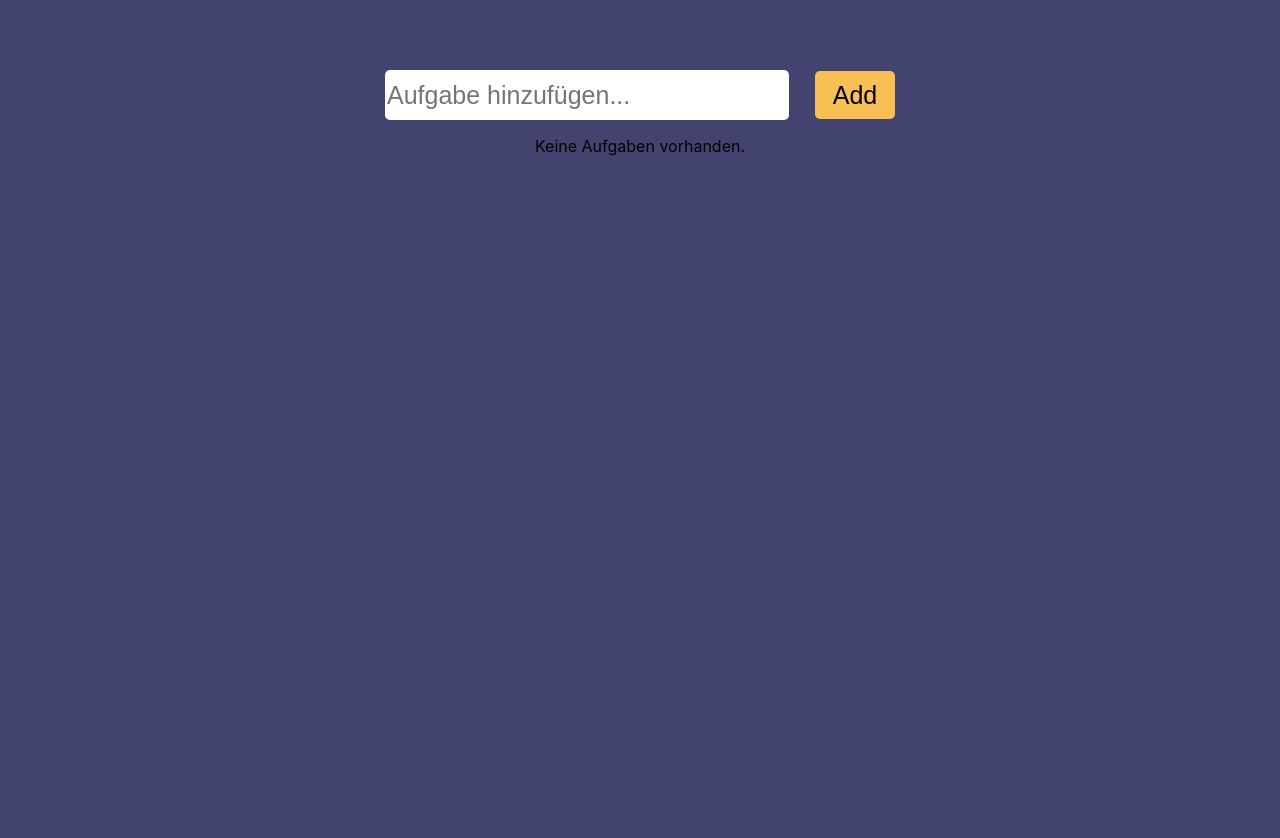
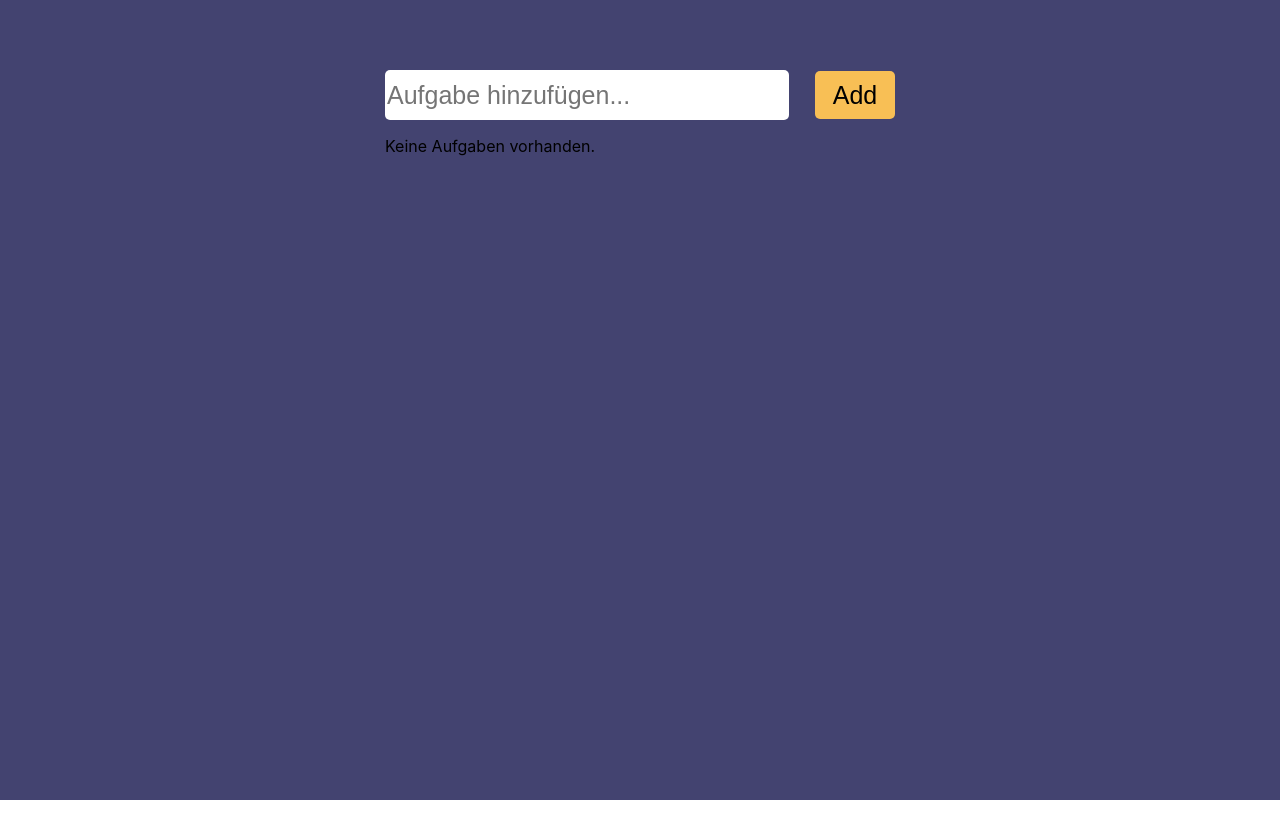
Before and after one commit to wladi-miller/todo-app, a React (Create React App) app: page / in a window 1280 px wide. Shown: the top 838 px of the page. After the commit the page ends 800 px from the top, so only its background shows below. Built offline with nearby package versions, Linux system fonts and the light colour scheme.

Commit message:
add overflow

```diff
--- a/public/index.html
+++ b/public/index.html
@@ -1,4 +1,4 @@
-<!DOCTYPE html>
+<!doctype html>
 <html lang="en">
   <head>
     <meta charset="utf-8" />
@@ -24,7 +24,7 @@
       work correctly both with client-side routing and a non-root public URL.
       Learn how to configure a non-root public URL by running `npm run build`.
     -->
-    <title>React App</title>
+    <title>Note App</title>
   </head>
   <body>
     <noscript>You need to enable JavaScript to run this app.</noscript>
--- a/src/App.css
+++ b/src/App.css
@@ -1,7 +1,8 @@
 .App {
-  text-align: center;
   background-color: #434370;
   min-height: 100vh;
+  box-sizing: border-box;
+  overflow-y: auto;
   display: flex;
   justify-content: center;
   align-items: flex-start;
```
